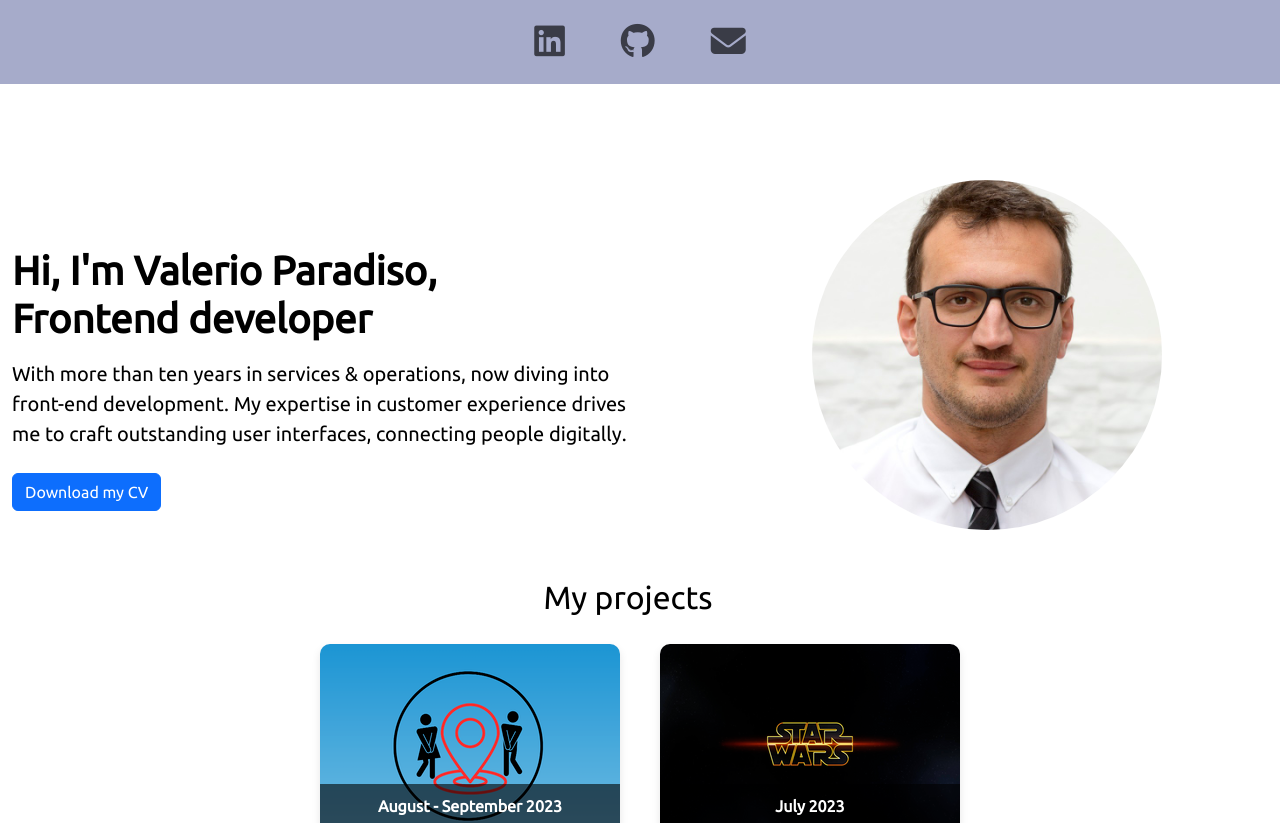
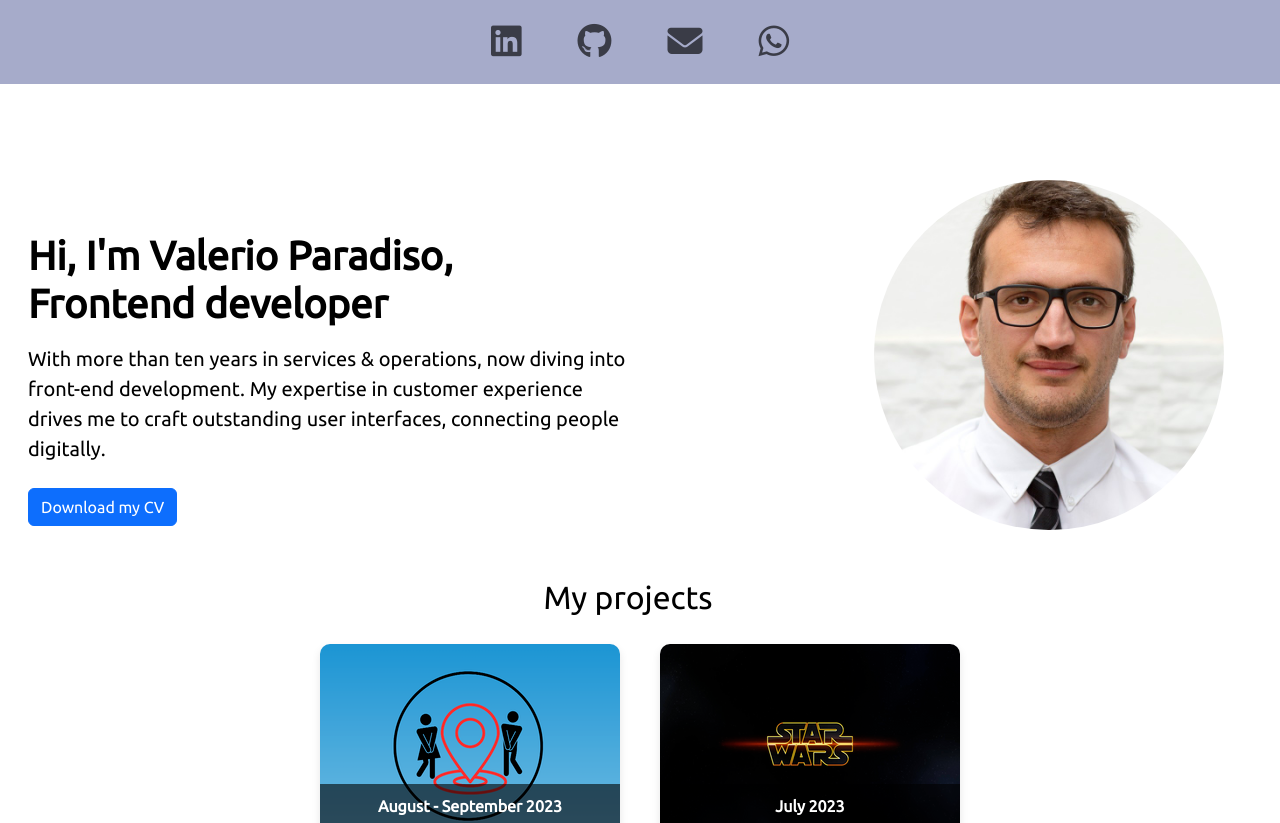
Before and after one commit to valerioprds/my-portfolio, an Angular app: page / in a window 1280 px wide. Shown: the top 823 px of the page. Built offline with nearby package versions, Linux system fonts and the light colour scheme.

Commit message:
added whatsapp on navlink

```diff
--- a/src/app/app.component.css
+++ b/src/app/app.component.css
@@ -59,7 +59,8 @@ nav {
   width: 350px;
   height: 350px;
   border-radius: 50%;
-  left: 26%;
+  left: 36%;
+
 }
 
 .introduction-text {
--- a/src/app/app.component.html
+++ b/src/app/app.component.html
@@ -45,11 +45,18 @@
             <i class="fa-solid fa-envelope"></i>
           </a>
         </li>
+        <li class="nav-item">
+          <a class="nav-link" href="https://wa.me/12345678900" target="_blank"
+            ><i class="fa-brands fa-whatsapp"></i
+          ></a>
+        </li>
       </ul>
     </div>
   </div>
 </nav>
 
+<!-- <a href="https://wa.me/12345678900" target="_blank"><i class="fa-brands fa-whatsapp" ></i></a>
+ -->
 <!-- section Hero -->
 <div class="container-fluid d-flex mt-5">
   <div class="row">
@@ -60,17 +67,17 @@
     </div>
 
     <div class="col-12 col-md-6 order-md-1 text-left align-self-center">
-      <h1 class="fw-bold mt-5 pt-5 introduction">
+      <h1 class="fw-bold mt-5 pt-5 introduction ms-3">
         Hi, I'm Valerio Paradiso, <br />
         Frontend developer
       </h1>
-      <p class="introduction-text mt-3">
+      <p class="introduction-text mt-3 ms-3">
         With more than ten years in services & operations, now diving into
         front-end development. My expertise in customer experience drives me to
         craft outstanding user interfaces, connecting people digitally.
       </p>
       <a
-        class="btn btn-primary mt-2"
+        class="btn btn-primary mt-2 ms-3"
         href="/assets/CV VALERIO PARADISO - DEVELOPER.pdf"
         download="CV VALERIO PARADISO - DEVELOPER.pdf"
         >Download my CV</a
@@ -223,10 +230,7 @@
       <form action="">
         <!--Grid row-->
         <div class="row d-flex justify-content-center pt-2">
-
-
           <div class="col-md-5 col-12"></div>
-
         </div>
       </form>
     </section>
@@ -237,13 +241,25 @@
         <!--Grid column-->
 
         <div class="col-lg-2 d-flex justify-content-center mb-4 mb-md-0">
-          <a href="https://www.linkedin.com/in/valerioparadiso/" target="_blank" class="social-media">
+          <a
+            href="https://www.linkedin.com/in/valerioparadiso/"
+            target="_blank"
+            class="social-media"
+          >
             <i class="fab fa-linkedin me-5"></i>
           </a>
-          <a href="https://github.com/valerioprds"  target="_blank" class="social-media">
+          <a
+            href="https://github.com/valerioprds"
+            target="_blank"
+            class="social-media"
+          >
             <i class="fa-brands fa-github me-5"></i>
           </a>
-          <a href="mailto:v.paradiso89@gmail.com"  target="_blank" class="social-media">
+          <a
+            href="mailto:v.paradiso89@gmail.com"
+            target="_blank"
+            class="social-media"
+          >
             <i class="fa-solid fa-envelope"></i>
           </a>
         </div>
```
